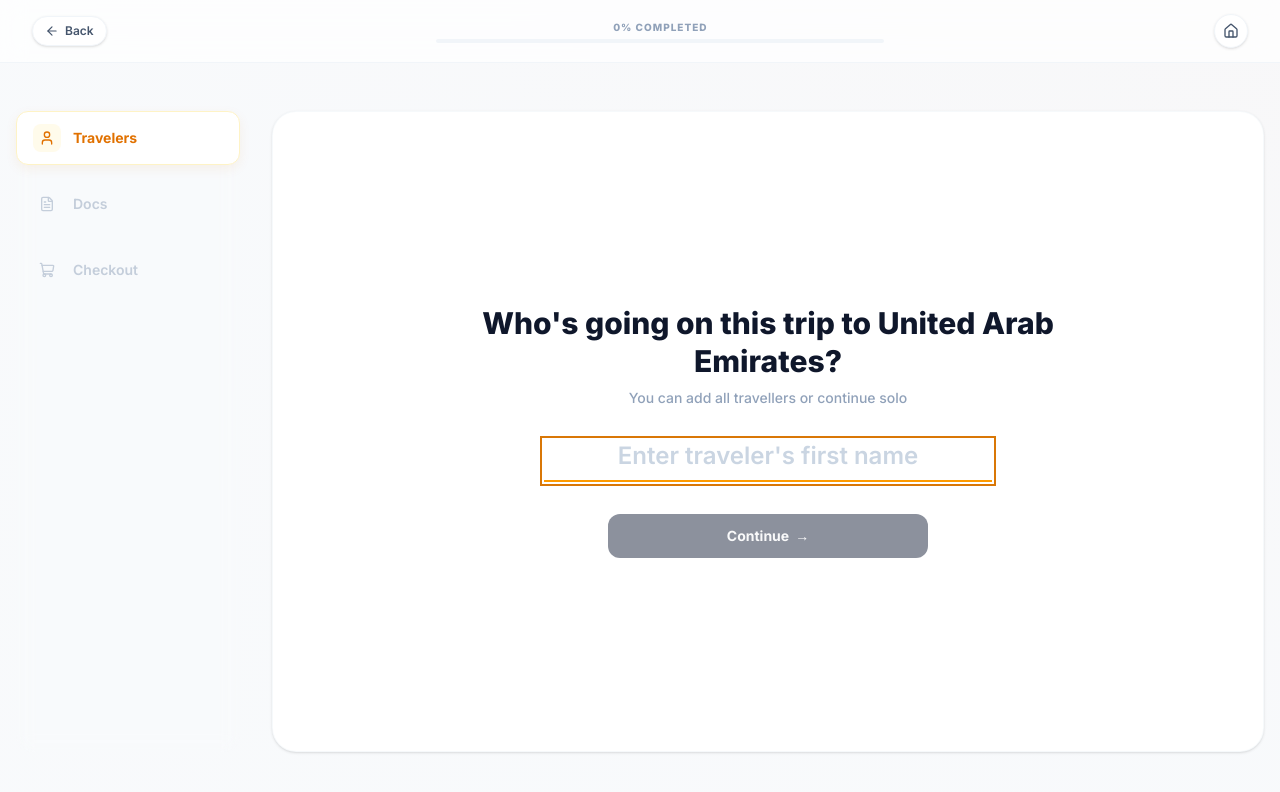
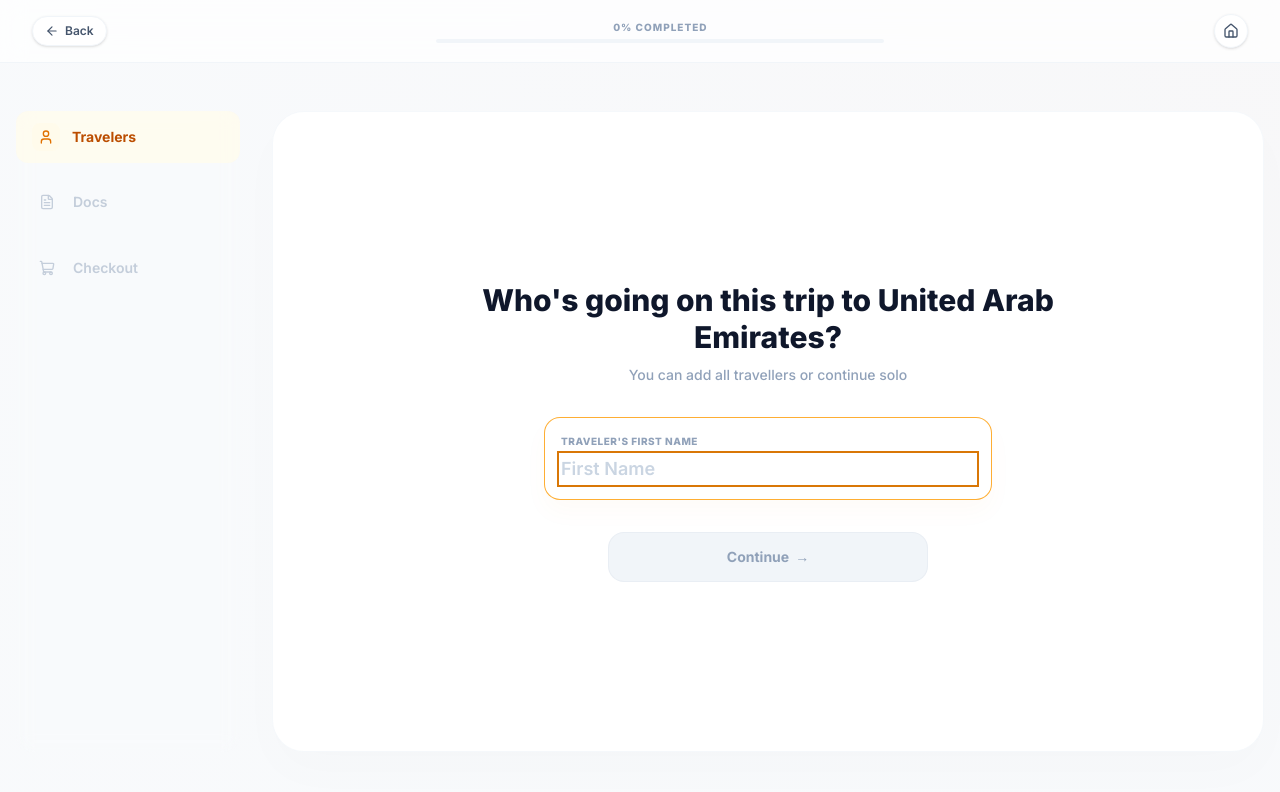
Before and after one commit to harshsees/Keyrise, a Next.js app: page /apply in a window 1280 px wide. Shown: the top 792 px of the page. Built offline with nearby package versions, Linux system fonts and the light colour scheme.

Commit message:
Initial Commit

```diff
--- a/src/app/apply/page.tsx
+++ b/src/app/apply/page.tsx
@@ -180,8 +180,8 @@ function ApplyPageContent() {
             disabled={currentStep === "travelers"}
             className={`flex-1 md:flex-initial flex items-center gap-3 px-4 py-3 rounded-xl text-left transition duration-300 ${
               currentStep === "travelers"
-                ? "bg-white text-amber-600 shadow-[0_4px_12px_rgba(217,119,6,0.08)] border border-amber-100 font-bold"
-                : "text-slate-400 font-semibold border border-transparent"
+                ? "bg-amber-50/70 text-amber-700 font-bold"
+                : "text-slate-400 font-semibold border border-transparent hover:text-slate-600 hover:bg-slate-50/50"
             }`}
           >
             <div className={`p-1.5 rounded-lg ${
@@ -200,8 +200,8 @@ function ApplyPageContent() {
             disabled={travelers.length === 0}
             className={`flex-1 md:flex-initial flex items-center gap-3 px-4 py-3 rounded-xl text-left transition duration-300 ${
               currentStep === "docs"
-                ? "bg-white text-amber-600 shadow-[0_4px_12px_rgba(217,119,6,0.08)] border border-amber-100 font-bold"
-                : "text-slate-400 font-semibold border border-transparent disabled:opacity-50"
+                ? "bg-amber-50/70 text-amber-700 font-bold"
+                : "text-slate-400 font-semibold border border-transparent disabled:opacity-50 hover:text-slate-600 hover:bg-slate-50/50"
             }`}
           >
             <div className={`p-1.5 rounded-lg ${
@@ -222,8 +222,8 @@ function ApplyPageContent() {
             disabled={travelers.length === 0 || Object.keys(uploadedDocs).length === 0}
             className={`flex-1 md:flex-initial flex items-center gap-3 px-4 py-3 rounded-xl text-left transition duration-300 ${
               currentStep === "checkout"
-                ? "bg-white text-amber-600 shadow-[0_4px_12px_rgba(217,119,6,0.08)] border border-amber-100 font-bold"
-                : "text-slate-400 font-semibold border border-transparent disabled:opacity-50"
+                ? "bg-amber-50/70 text-amber-700 font-bold"
+                : "text-slate-400 font-semibold border border-transparent disabled:opacity-50 hover:text-slate-600 hover:bg-slate-50/50"
             }`}
           >
             <div className={`p-1.5 rounded-lg ${
@@ -236,7 +236,7 @@ function ApplyPageContent() {
         </aside>
 
         {/* Content Panel */}
-        <main className="flex-1 flex flex-col justify-center items-center min-h-[50vh] bg-white rounded-3xl border border-slate-100/60 p-6 md:p-12 shadow-sm relative overflow-hidden">
+        <main className="flex-1 flex flex-col justify-center items-center min-h-[50vh] bg-white rounded-[32px] border border-slate-100/70 p-6 md:p-12 shadow-[0_20px_50px_rgba(0,0,0,0.015)] relative overflow-hidden">
 
           <AnimatePresence mode="wait">
             {currentStep === "travelers" && (
@@ -288,13 +288,17 @@ function ApplyPageContent() {
                 {/* Main input form */}
                 <form onSubmit={handleTravelerContinue} className="w-full mt-8 flex flex-col items-center">
                   <div className="w-full max-w-md relative mb-8">
+                    <div className="w-full rounded-2xl bg-slate-50/60 border border-slate-100 p-4 transition-all duration-350 focus-within:bg-white focus-within:border-amber-500/80 focus-within:shadow-[0_12px_24px_rgba(217,119,6,0.03)]">
+                      <label className="block text-[10px] uppercase font-extrabold tracking-wider text-slate-400 text-left mb-1.5">
+                        {addingState === "first_name" ? "Traveler's First Name" : "Traveler's Last Name"}
+                      </label>
                       {addingState === "first_name" ? (
                         <input
                           type="text"
                           value={currentFirstName}
                           onChange={(e) => setCurrentFirstName(e.target.value)}
-                        placeholder="Enter traveler's first name"
-                        className="w-full text-center text-xl md:text-2xl font-semibold text-slate-800 placeholder-slate-300 bg-transparent border-b-2 border-dashed border-slate-200 focus:border-amber-500 focus:border-solid pb-2 transition-all duration-300"
+                          placeholder="First Name"
+                          className="w-full text-left text-lg font-semibold text-slate-800 placeholder-slate-300 bg-transparent border-0 p-0 focus:outline-none focus:ring-0 focus:border-0"
                           autoFocus
                         />
                       ) : (
@@ -302,11 +306,12 @@ function ApplyPageContent() {
                           type="text"
                           value={currentLastName}
                           onChange={(e) => setCurrentLastName(e.target.value)}
-                        placeholder="Enter traveler's last name"
-                        className="w-full text-center text-xl md:text-2xl font-semibold text-slate-800 placeholder-slate-300 bg-transparent border-b-2 border-dashed border-slate-200 focus:border-amber-500 focus:border-solid pb-2 transition-all duration-300"
+                          placeholder="Last Name"
+                          className="w-full text-left text-lg font-semibold text-slate-800 placeholder-slate-300 bg-transparent border-0 p-0 focus:outline-none focus:ring-0 focus:border-0"
                           autoFocus
                         />
                       )}
+                    </div>
                   </div>
 
                   {/* Continue Button */}
@@ -317,10 +322,10 @@ function ApplyPageContent() {
                         ? !currentFirstName.trim()
                         : !currentLastName.trim()
                     }
-                    className={`w-full max-w-xs rounded-xl py-3 px-6 text-sm font-bold flex items-center justify-center gap-1.5 transition duration-300 ${
+                    className={`w-full max-w-xs rounded-2xl py-3.5 px-6 text-sm font-bold flex items-center justify-center gap-1.5 transition-all duration-300 ${
                       (addingState === "first_name" ? currentFirstName.trim() : currentLastName.trim())
-                        ? "bg-slate-700 hover:bg-slate-800 text-white shadow-md active:scale-[0.99] cursor-pointer"
-                        : "bg-[#8c919d] text-white/95 cursor-not-allowed"
+                        ? "bg-gradient-to-r from-amber-500 to-amber-600 hover:from-amber-600 hover:to-amber-700 text-white shadow-[0_8px_20px_rgba(217,119,6,0.18)] hover:shadow-[0_12px_24px_rgba(217,119,6,0.24)] hover:scale-[1.01] active:scale-[0.99] cursor-pointer"
+                        : "bg-slate-100 text-slate-400 cursor-not-allowed border border-slate-200/50 shadow-none"
                     }`}
                   >
                     <span>Continue</span>
```
Lines whose indentation alone changed are shown as unchanged.
